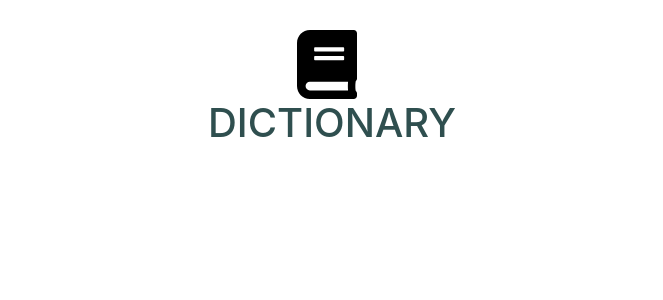
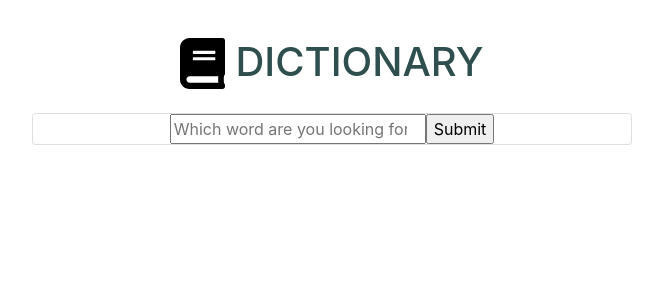
Before and after one commit to cafrmen/dictionary-app, a React (Create React App) app: page / in a window 1280 px wide. Shown: the top 300 px of the page, without its empty margins (308-971 px from the left). Built offline with nearby package versions, Linux system fonts and the light colour scheme.

Commit message:
Create the searching engine

```diff
--- a/src/App.css
+++ b/src/App.css
@@ -2,13 +2,26 @@
   text-align: center;
 }
 
+header {
+  margin-top: 30px;
+}
+
 .logo {
-  width: 60px;
+  width: 45px;
   margin-right: 10px;
   display: inline;
 }
 
 .title {
-  margin-top: 30px;
+  display: inline;
   color: darkslategrey;
+  position: relative;
+  top: 8px;
 }
+
+.card {
+  display: block;
+  margin: 0 auto;
+  text-align: center;
+  max-width: 600px;
+}
--- a/src/App.js
+++ b/src/App.js
@@ -1,13 +1,23 @@
 import logo from "./book-solid.svg";
+import Dictionary from "./Dictionary";
 import './App.css';
 
 export default function App() {
   return (
     <div className="App">
-      <header className="title">
-        <img src={ logo } alt="open book" className="logo" />
-        <h1>DICTIONARY</h1>
-      </header>
+      <div className="container">
+        <header>
+          <img src={ logo } alt="open book" className="logo" />
+          <h1 className="title">DICTIONARY</h1>
+        </header>
+
+        <br />
+
+        <main>
+          <Dictionary />
+        </main>
+
+      </div>
     </div>
   );
 }
--- /dev/null
+++ b/src/Dictionary.js
@@ -0,0 +1,24 @@
+import React, {useState} from "react";
+
+export default function Dictionary() {
+    const [keyword, setKeyword] = useState(null);
+
+    function search(event) {
+        event.preventDefault();
+        alert(`Searching for ${keyword}`);
+    }
+
+    function handleKeywordChange(event) {
+        //console.log(event.target.value);
+        setKeyword(event.target.value);
+    }
+
+    return (
+        <div className="card">
+            <form onSubmit={search}>
+                <input onChange={handleKeywordChange} type="search" placeholder="Which word are you looking for?"></input>
+                <input type="submit" placeholder="Search"></input>
+            </form>
+        </div>
+    )
+}
```
